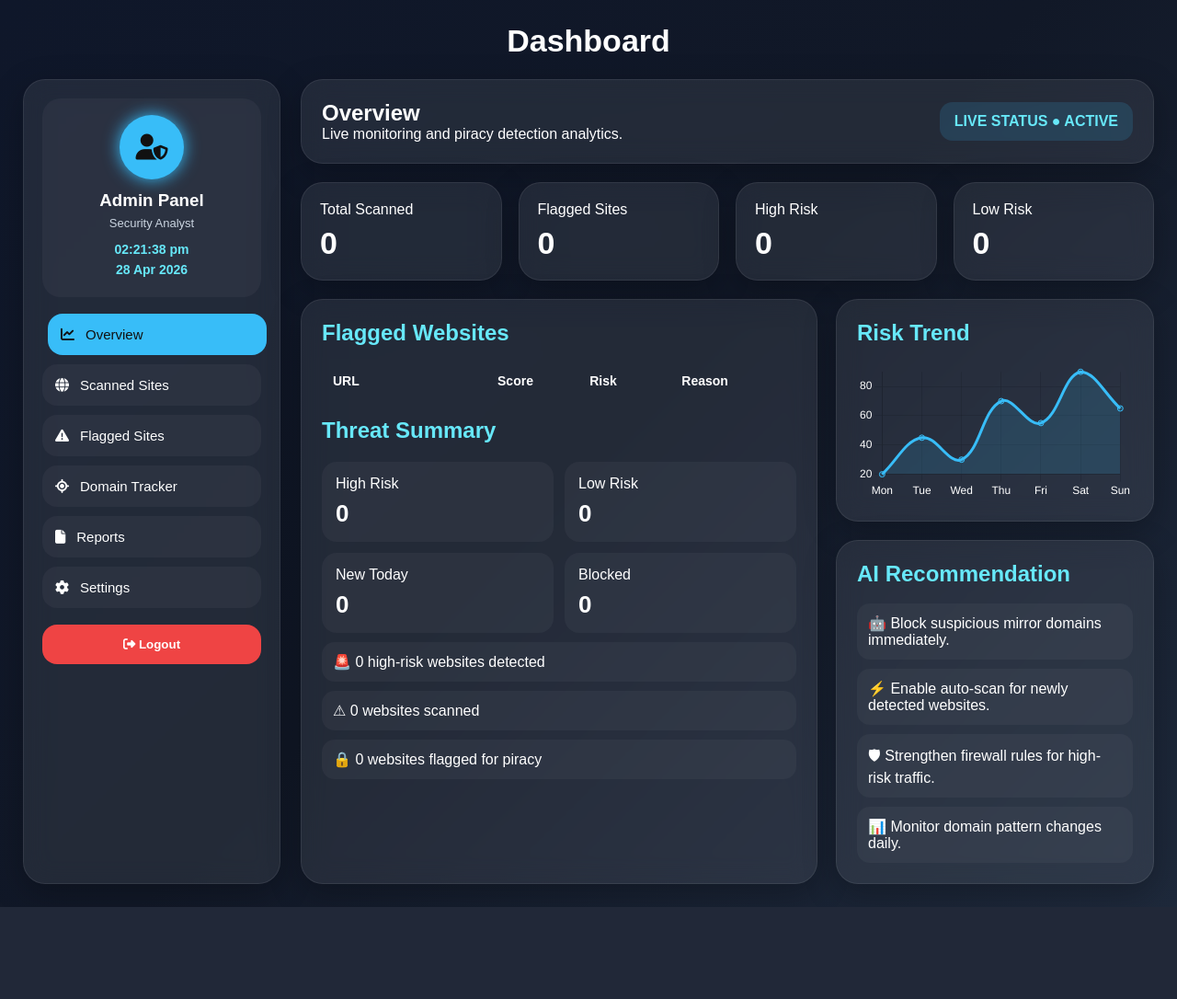
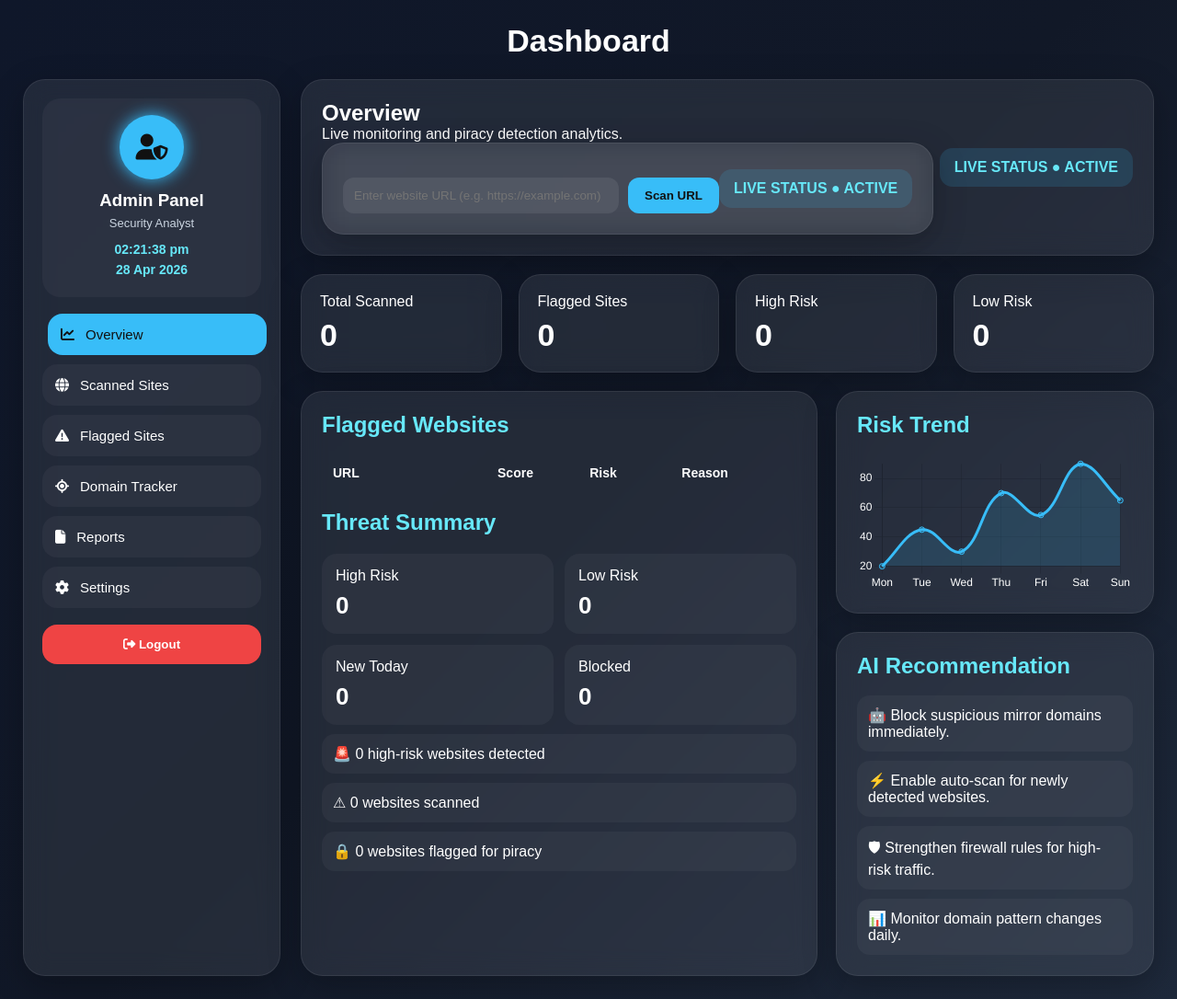
Before and after one commit to command404/piracy-detector, a Flask app: page / in a window 1280 px wide. Shown: the whole page at 92% size. Before the commit the page ends 986 px from the top, so only its background shows below. Run offline with Flask 3, Linux system fonts and the light colour scheme; data that the repository does not hold is empty.

Commit message:
search bar added

```diff
--- a/app.py
+++ b/app.py
@@ -1,5 +1,11 @@
-from flask import Flask, render_template
+from flask import Flask, render_template, request
 from main import run
+from crawler.fetcher import fetch
+from crawler.parser import extract_text
+from crawler.deep_scanner import deep_scan
+
+# Global memory for all scanned URLs
+all_results = []
 
 app = Flask(__name__)
 
@@ -23,13 +29,17 @@ def dashboard():
             url = line.split(",")[0].strip()
             urls.append(url)
 
-    # Use backend
-    results = run(urls)
+    # Use persistent dashboard memory
+    global all_results
 
-    total_scanned = len(results)
+    # Only auto-scan once
+    if not all_results:
+        all_results = run(urls)
+
+    total_scanned = len(all_results)
 
     flagged_count = len([
-        site for site in results
+        site for site in all_results
         if "pirated" in site["verdict"].lower()
     ])
 
@@ -37,7 +47,60 @@ def dashboard():
 
     return render_template(
         "index.html",
-        results=results,
+        results=all_results,
+        total_scanned=total_scanned,
+        flagged_count=flagged_count,
+        safe_count=safe_count
+    )
+
+
+@app.route("/scan", methods=["POST"])
+def scan_custom_url():
+
+    custom_url = request.form.get("custom_url")
+
+    global all_results
+
+    # Prevent duplicate scans
+    existing_urls = [site["url"] for site in all_results]
+
+    if custom_url not in existing_urls:
+
+        # Now scan custom URL separately
+        html = fetch(custom_url)
+
+        if html:
+
+            text = extract_text(html)
+            findings = deep_scan(html, custom_url)
+
+            if findings["suspicious_keywords"] or findings["video_links"]:
+                verdict = "This website contains pirated content."
+                reason = "Detected piracy-related keywords or unauthorized streaming/download links."
+
+            else:
+                verdict = "This website appears safe."
+                reason = "No piracy indicators detected."
+
+            # Add custom result to dashboard memory
+            all_results.insert(0, {
+                "url": custom_url,
+                "verdict": verdict,
+                "reason": reason
+            })
+
+    total_scanned = len(all_results)
+
+    flagged_count = len([
+        site for site in all_results
+        if "pirated" in site["verdict"].lower()
+    ])
+
+    safe_count = total_scanned - flagged_count
+
+    return render_template(
+        "index.html",
+        results=all_results,
         total_scanned=total_scanned,
         flagged_count=flagged_count,
         safe_count=safe_count
--- a/templates/index.html
+++ b/templates/index.html
@@ -279,6 +279,50 @@ margin-top:10px;
 <div>
 <h2>Overview</h2>
 <p>Live monitoring and piracy detection analytics.</p>
+
+<div class="hero glass">
+<div>
+
+<form method="POST" action="/scan" style="margin-top:15px; display:flex; gap:10px; flex-wrap:wrap;">
+
+<input
+type="text"
+name="custom_url"
+placeholder="Enter website URL (e.g. https://example.com)"
+required
+style="
+flex:1;
+padding:12px;
+border:none;
+border-radius:12px;
+outline:none;
+background:rgba(255,255,255,.08);
+color:white;
+min-width:300px;
+"
+>
+
+<button
+type="submit"
+style="
+padding:12px 18px;
+border:none;
+border-radius:12px;
+background:#38bdf8;
+color:#111;
+font-weight:700;
+cursor:pointer;
+"
+>
+Scan URL
+</button>
+
+</form>
+
+</div>
+
+<div class="live">LIVE STATUS ● ACTIVE</div>
+</div>
 </div>
 <div class="live">LIVE STATUS ● ACTIVE</div>
 </div>
```
Also changed, not shown: requirements.txt (added, +7 -0 lines).
